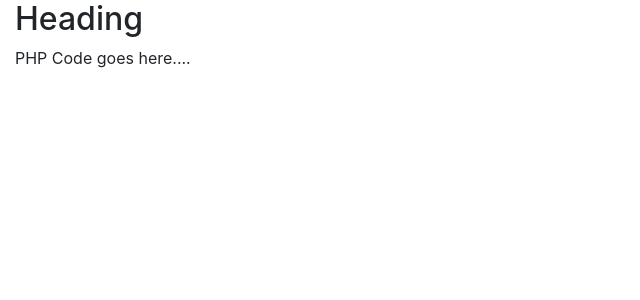
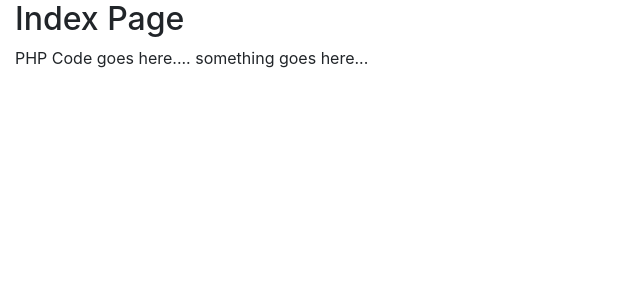
Before and after one commit to kamleshraul/phpapplications, a PHP site: page / in a window 1280 px wide. Shown: the top 300 px of the page, without its empty margins (0-640 px from the left). Run offline with PHP 8.4, Linux system fonts and the light colour scheme; some libraries are stand-ins or nearby versions.

Commit message:
project files commited

```diff
--- a/pages/index.php
+++ b/pages/index.php
@@ -20,12 +20,13 @@
     <div class="container-fluid">
         <div class="row">
             <div class="col-sm-12">
-                <h2>Heading</h2>
+                <h2>Index Page</h2>
             </div>
             <div class="col-sm-12">
                 <?php
                     print("PHP Code goes here....");
                 ?>
+                something goes here...
             </div>
         </div>
     </div>
```
